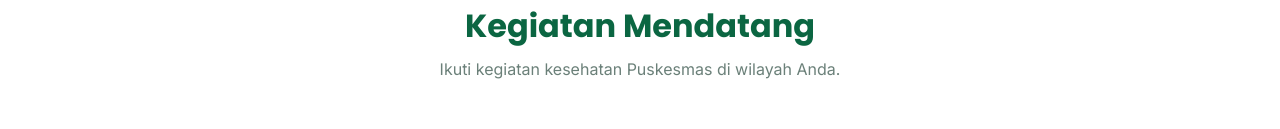
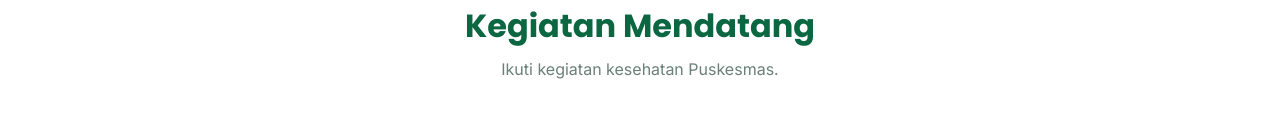
Before and after one commit to syifaaa146/Puskesmas, a website: page index.html in a window 1280 px wide. Shown: the part 1429-1558 px from the top of the page. Drawn offline with nearby package versions, Linux system fonts and the light colour scheme; no server answers.

Commit message:
nyoba lagi

```diff
--- a/index.html
+++ b/index.html
@@ -89,7 +89,7 @@
     <div class="container text-center">
       <span class="eyebrow">Agenda</span>
       <h2 class="section-title">Kegiatan Mendatang</h2>
-      <p class="section-subtitle mx-auto mb-5">Ikuti kegiatan kesehatan Puskesmas di wilayah Anda.</p>
+      <p class="section-subtitle mx-auto mb-5">Ikuti kegiatan kesehatan Puskesmas.</p>
     </div>
     <div class="container">
       <div class="timeline" id="agenda-container">
```
